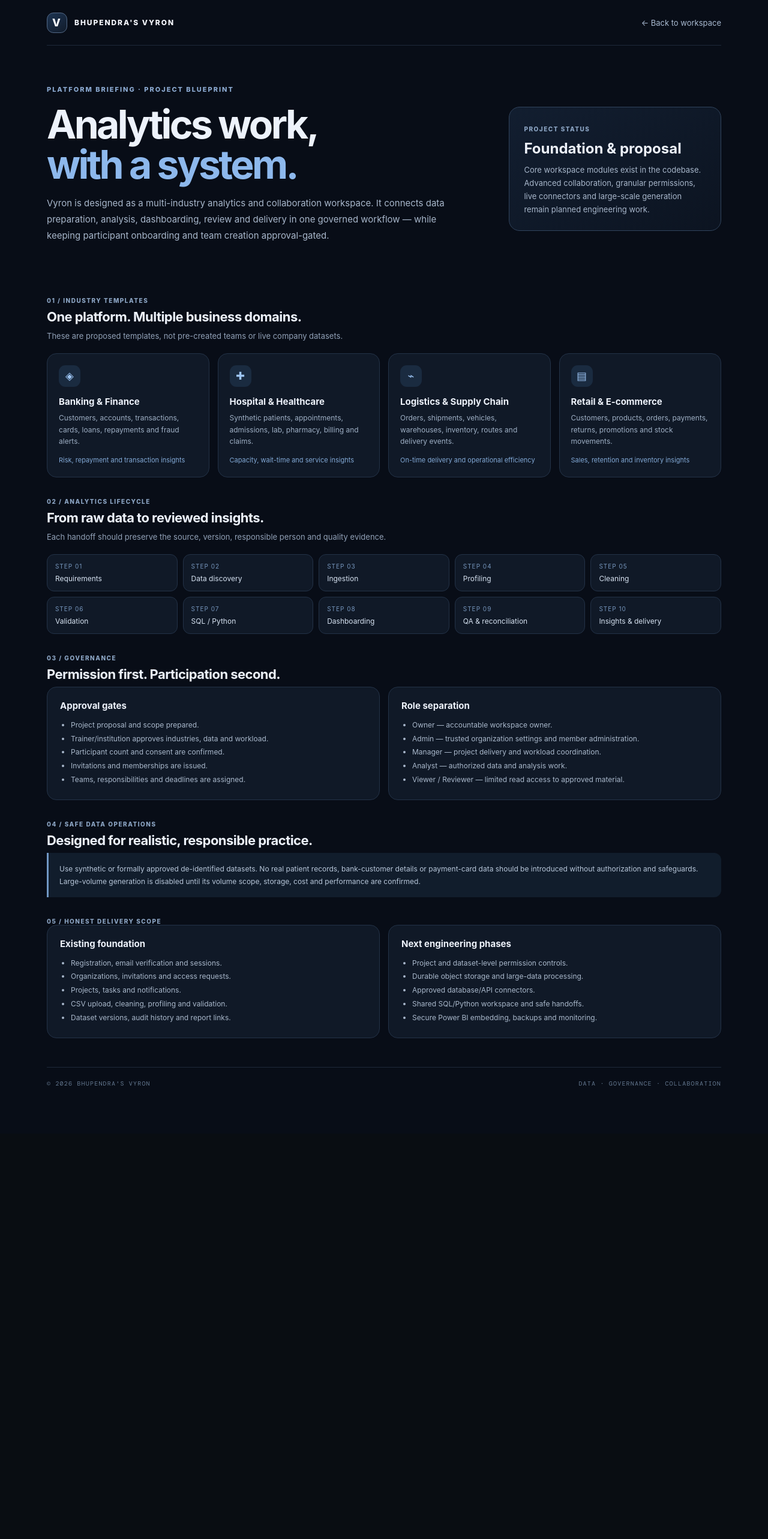
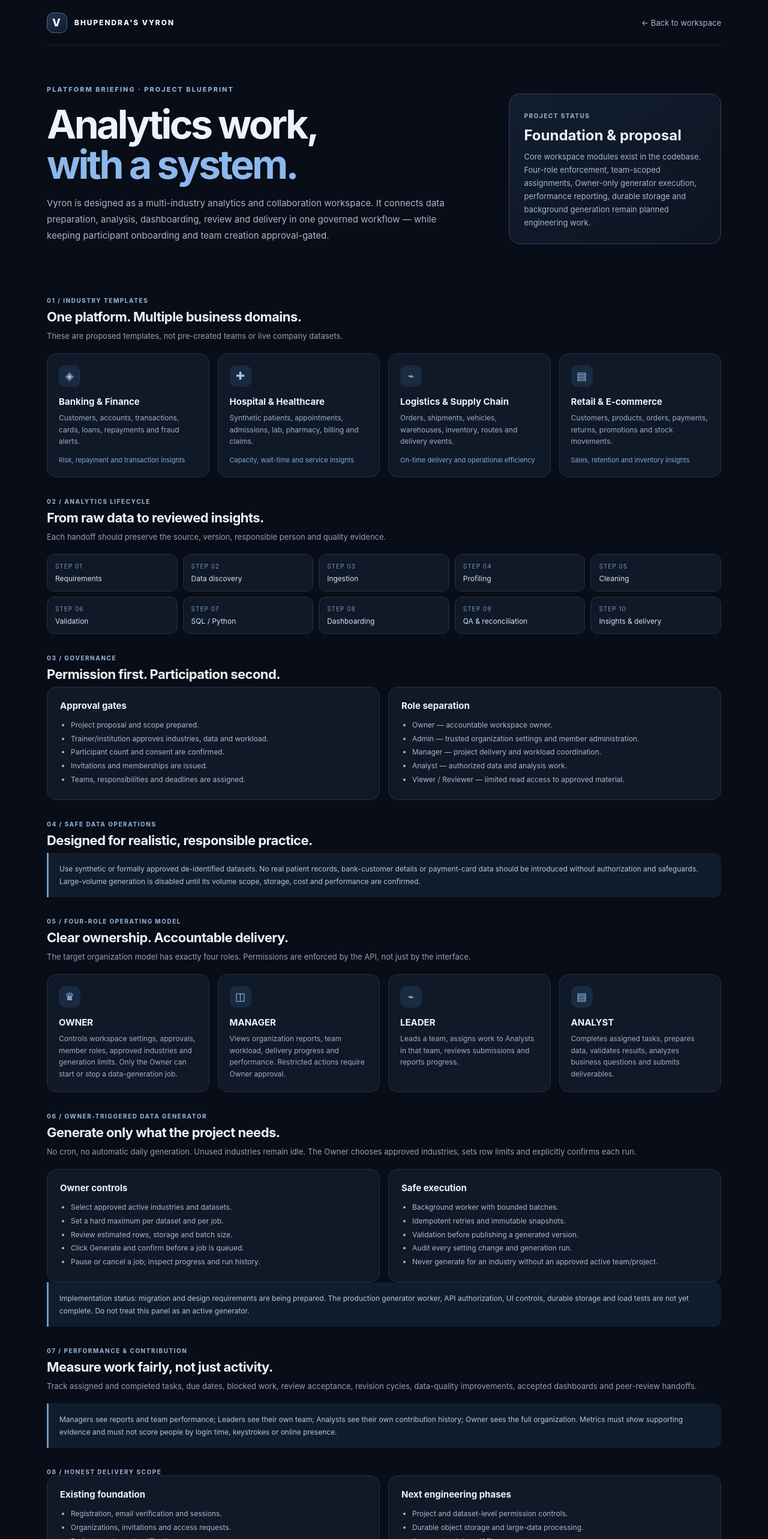
Before and after one commit to bhupendra272003/enterprise-analytics-hub., a Next.js app in the folder apps/web/: page /workspace/blueprint in a window 1280 px wide. Shown: the top 2566 px of the page at 60% size. Before the commit the page ends 1890 px from the top, so only its background shows below. Built offline with nearby package versions, Linux system fonts and the light colour scheme.

Commit message:
Add four-role, owner generator and performance blueprint sections

```diff
--- a/apps/web/app/workspace/blueprint/page.tsx
+++ b/apps/web/app/workspace/blueprint/page.tsx
@@ -52,13 +52,16 @@ export default function BlueprintPage() {
       <header className="vb-top"><a className="vb-brand" href="/workspace"><span className="vb-mark">V</span> BHUPENDRA'S VYRON</a><a className="vb-back" href="/workspace">← Back to workspace</a></header>
       <section className="vb-hero">
         <div><div className="vb-kicker">Platform briefing · Project blueprint</div><h1>Analytics work,<br/><em>with a system.</em></h1><p className="vb-lead">Vyron is designed as a multi-industry analytics and collaboration workspace. It connects data preparation, analysis, dashboarding, review and delivery in one governed workflow — while keeping participant onboarding and team creation approval-gated.</p></div>
-        <aside className="vb-status"><small>PROJECT STATUS</small><strong>Foundation & proposal</strong><p>Core workspace modules exist in the codebase. Advanced collaboration, granular permissions, live connectors and large-scale generation remain planned engineering work.</p></aside>
+        <aside className="vb-status"><small>PROJECT STATUS</small><strong>Foundation & proposal</strong><p>Core workspace modules exist in the codebase. Four-role enforcement, team-scoped assignments, Owner-only generator execution, performance reporting, durable storage and background generation remain planned engineering work.</p></aside>
       </section>
       <section className="vb-section"><div className="vb-label">01 / Industry templates</div><h2>One platform. Multiple business domains.</h2><p className="vb-sub">These are proposed templates, not pre-created teams or live company datasets.</p><div className="vb-grid">{industries.map(item=><article className="vb-card" key={item.name}><div className="vb-icon">{item.icon}</div><h3>{item.name}</h3><p>{item.detail}</p><small>{item.outcome}</small></article>)}</div></section>
       <section className="vb-section"><div className="vb-label">02 / Analytics lifecycle</div><h2>From raw data to reviewed insights.</h2><p className="vb-sub">Each handoff should preserve the source, version, responsible person and quality evidence.</p><div className="vb-flow">{lifecycle.map((step,i)=><div className="vb-step" key={step}><span>STEP {String(i+1).padStart(2,'0')}</span>{step}</div>)}</div></section>
       <section className="vb-section"><div className="vb-label">03 / Governance</div><h2>Permission first. Participation second.</h2><div className="vb-cols"><article className="vb-panel"><h3>Approval gates</h3><ul><li>Project proposal and scope prepared.</li><li>Trainer/institution approves industries, data and workload.</li><li>Participant count and consent are confirmed.</li><li>Invitations and memberships are issued.</li><li>Teams, responsibilities and deadlines are assigned.</li></ul></article><article className="vb-panel"><h3>Role separation</h3><ul><li>Owner — accountable workspace owner.</li><li>Admin — trusted organization settings and member administration.</li><li>Manager — project delivery and workload coordination.</li><li>Analyst — authorized data and analysis work.</li><li>Viewer / Reviewer — limited read access to approved material.</li></ul></article></div></section>
       <section className="vb-section"><div className="vb-label">04 / Safe data operations</div><h2>Designed for realistic, responsible practice.</h2><div className="vb-note">Use synthetic or formally approved de-identified datasets. No real patient records, bank-customer details or payment-card data should be introduced without authorization and safeguards. Large-volume generation is disabled until its volume scope, storage, cost and performance are confirmed.</div></section>
-      <section className="vb-section"><div className="vb-label">05 / Honest delivery scope</div><div className="vb-cols"><article className="vb-panel"><h3>Existing foundation</h3><ul><li>Registration, email verification and sessions.</li><li>Organizations, invitations and access requests.</li><li>Projects, tasks and notifications.</li><li>CSV upload, cleaning, profiling and validation.</li><li>Dataset versions, audit history and report links.</li></ul></article><article className="vb-panel"><h3>Next engineering phases</h3><ul><li>Project and dataset-level permission controls.</li><li>Durable object storage and large-data processing.</li><li>Approved database/API connectors.</li><li>Shared SQL/Python workspace and safe handoffs.</li><li>Secure Power BI embedding, backups and monitoring.</li></ul></article></div></section>
+      <section className="vb-section"><div className="vb-label">05 / Four-role operating model</div><h2>Clear ownership. Accountable delivery.</h2><p className="vb-sub">The target organization model has exactly four roles. Permissions are enforced by the API, not just by the interface.</p><div className="vb-grid"><article className="vb-card"><div className="vb-icon">♛</div><h3>OWNER</h3><p>Controls workspace settings, approvals, member roles, approved industries and generation limits. Only the Owner can start or stop a data-generation job.</p></article><article className="vb-card"><div className="vb-icon">◫</div><h3>MANAGER</h3><p>Views organization reports, team workload, delivery progress and performance. Restricted actions require Owner approval.</p></article><article className="vb-card"><div className="vb-icon">⌁</div><h3>LEADER</h3><p>Leads a team, assigns work to Analysts in that team, reviews submissions and reports progress.</p></article><article className="vb-card"><div className="vb-icon">▤</div><h3>ANALYST</h3><p>Completes assigned tasks, prepares data, validates results, analyzes business questions and submits deliverables.</p></article></div></section>
+      <section className="vb-section"><div className="vb-label">06 / Owner-triggered data generator</div><h2>Generate only what the project needs.</h2><p className="vb-sub">No cron, no automatic daily generation. Unused industries remain idle. The Owner chooses approved industries, sets row limits and explicitly confirms each run.</p><div className="vb-cols"><article className="vb-panel"><h3>Owner controls</h3><ul><li>Select approved active industries and datasets.</li><li>Set a hard maximum per dataset and per job.</li><li>Review estimated rows, storage and batch size.</li><li>Click Generate and confirm before a job is queued.</li><li>Pause or cancel a job; inspect progress and run history.</li></ul></article><article className="vb-panel"><h3>Safe execution</h3><ul><li>Background worker with bounded batches.</li><li>Idempotent retries and immutable snapshots.</li><li>Validation before publishing a generated version.</li><li>Audit every setting change and generation run.</li><li>Never generate for an industry without an approved active team/project.</li></ul></article></div><div className="vb-note">Implementation status: migration and design requirements are being prepared. The production generator worker, API authorization, UI controls, durable storage and load tests are not yet complete. Do not treat this panel as an active generator.</div></section>
+      <section className="vb-section"><div className="vb-label">07 / Performance & contribution</div><h2>Measure work fairly, not just activity.</h2><p className="vb-sub">Track assigned and completed tasks, due dates, blocked work, review acceptance, revision cycles, data-quality improvements, accepted dashboards and peer-review handoffs.</p><div className="vb-note">Managers see reports and team performance; Leaders see their own team; Analysts see their own contribution history; Owner sees the full organization. Metrics must show supporting evidence and must not score people by login time, keystrokes or online presence.</div></section>
+      <section className="vb-section"><div className="vb-label">08 / Honest delivery scope</div><div className="vb-cols"><article className="vb-panel"><h3>Existing foundation</h3><ul><li>Registration, email verification and sessions.</li><li>Organizations, invitations and access requests.</li><li>Projects, tasks and notifications.</li><li>CSV upload, cleaning, profiling and validation.</li><li>Dataset versions, audit history and report links.</li></ul></article><article className="vb-panel"><h3>Next engineering phases</h3><ul><li>Project and dataset-level permission controls.</li><li>Durable object storage and large-data processing.</li><li>Approved database/API connectors.</li><li>Shared SQL/Python workspace and safe handoffs.</li><li>Secure Power BI embedding, backups and monitoring.</li></ul></article></div></section>
       <footer className="vb-footer"><span>© 2026 BHUPENDRA'S VYRON</span><span>DATA · GOVERNANCE · COLLABORATION</span></footer>
     </div>
   </main>;
```
